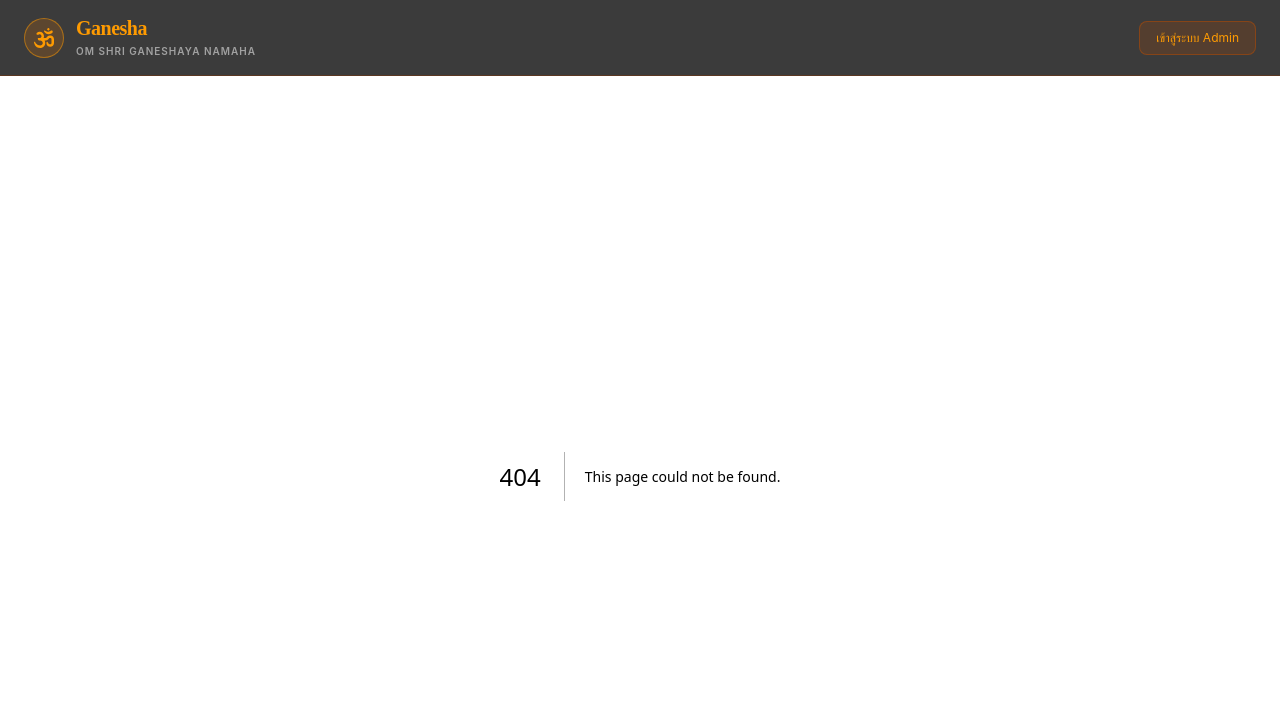
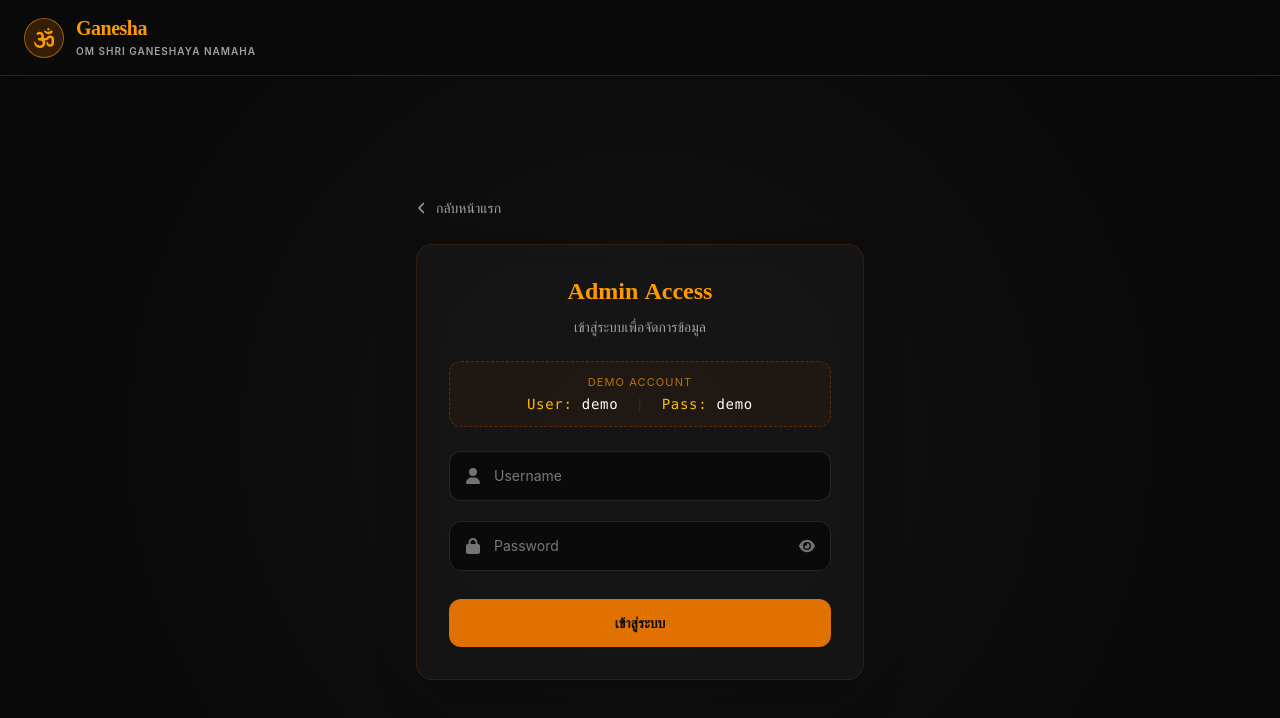
Before and after one commit to weerayosong/ganesha-frontend, a Next.js app: page /admin in a window 1280 px wide. Before the commit this address had no page. Shown: the top 718 px of the page. Built offline with nearby package versions, Linux system fonts and the light colour scheme.

Commit message:
feat: setup /admin route and connect header navigation

```diff
--- /dev/null
+++ b/app/admin/page.tsx
@@ -0,0 +1,28 @@
+import Link from "next/link";
+import { FaChevronLeft } from "react-icons/fa6";
+import LoginForm from "@/components/auth/LoginForm";
+
+export default function AdminPage() {
+    return (
+        <div className="w-full h-full flex flex-col items-center justify-center relative p-6">
+            {/* พื้นหลัง */}
+            <div className="absolute inset-0 pointer-events-none bg-[radial-gradient(circle_at_center,var(--color-dark-900)_0%,var(--color-dark-950)_70%)] z-0"></div>
+
+            <div className="relative z-10 w-full max-w-md flex flex-col">
+                {/* back */}
+                <div className="mb-6">
+                    <Link
+                        href="/"
+                        className="inline-flex items-center gap-2 text-sm text-neutral-400 hover:text-amber-500 transition-colors"
+                    >
+                        <FaChevronLeft className="w-3 h-3" />
+                        <span>กลับหน้าแรก</span>
+                    </Link>
+                </div>
+
+                {/* LoginForm */}
+                <LoginForm />
+            </div>
+        </div>
+    );
+}
--- a/components/auth/LoginForm.tsx
+++ b/components/auth/LoginForm.tsx
@@ -1,16 +1,32 @@
 "use client";
 
-import { FaLock, FaUser } from "react-icons/fa6";
+import { useState } from "react";
+import { FaLock, FaUser, FaEye, FaEyeSlash } from "react-icons/fa6";
 
 export default function LoginForm() {
+    // State สำหรับเปิด/ปิดการมองเห็นรหัสผ่าน
+    const [showPassword, setShowPassword] = useState(false);
+
     return (
         <div className="w-full max-w-md mx-auto bg-neutral-900/80 border border-amber-900/30 p-8 rounded-2xl backdrop-blur-md shadow-2xl animate-in fade-in zoom-in-95 duration-500">
-            <div className="text-center mb-8">
+            <div className="text-center mb-6">
                 <h2 className="text-2xl font-serif font-bold text-amber-500 mb-2">
                     Admin Access
                 </h2>
                 <p className="text-neutral-400 text-sm">
                     เข้าสู่ระบบเพื่อจัดการข้อมูล
+                </p>
+            </div>
+
+            {/* กล่อง Hint สำหรับ Demo (UX ที่ดีสำหรับคนมาเทสระบบ) */}
+            <div className="mb-6 p-3 bg-amber-900/10 border border-dashed border-amber-700/40 rounded-xl text-center">
+                <p className="text-[11px] text-amber-500/70 uppercase tracking-widest mb-1">
+                    Demo Account
+                </p>
+                <p className="text-sm text-amber-400 font-mono tracking-wider">
+                    User: <span className="text-white">demo</span>{" "}
+                    <span className="mx-2 text-amber-900/50">|</span> Pass:{" "}
+                    <span className="text-white">demo</span>
                 </p>
             </div>
 
@@ -32,11 +48,27 @@ export default function LoginForm() {
                     <div className="absolute inset-y-0 left-0 pl-4 flex items-center pointer-events-none">
                         <FaLock className="text-neutral-500 w-4 h-4" />
                     </div>
+
                     <input
-                        type="password"
+                        // สลับ type ตาม state
+                        type={showPassword ? "text" : "password"}
                         placeholder="Password"
-                        className="w-full bg-neutral-950 border border-neutral-800 text-neutral-200 text-sm rounded-xl focus:ring-1 focus:ring-amber-500 focus:border-amber-500 block pl-11 p-3.5 transition-colors outline-none"
+                        // เพิ่ม pr-11 เพื่อไม่ให้ตัวหนังสือวิ่งไปทับไอคอนดวงตาด้านขวา
+                        className="w-full bg-neutral-950 border border-neutral-800 text-neutral-200 text-sm rounded-xl focus:ring-1 focus:ring-amber-500 focus:border-amber-500 block pl-11 pr-11 p-3.5 transition-colors outline-none"
                     />
+
+                    {/* ปุ่มเปิด/ปิดตา */}
+                    <button
+                        type="button"
+                        onClick={() => setShowPassword(!showPassword)}
+                        className="absolute inset-y-0 right-0 pr-4 flex items-center cursor-pointer text-neutral-500 hover:text-amber-500 transition-colors"
+                    >
+                        {showPassword ? (
+                            <FaEyeSlash className="w-4 h-4" />
+                        ) : (
+                            <FaEye className="w-4 h-4" />
+                        )}
+                    </button>
                 </div>
 
                 {/* ปุ่ม Login */}
--- a/components/layout/Header.tsx
+++ b/components/layout/Header.tsx
@@ -1,13 +1,16 @@
 "use client";
 
-import { useState } from "react";
+import Link from "next/link";
+import { usePathname } from "next/navigation";
 import { FaOm } from "react-icons/fa6";
 
 export default function Header() {
-    const [isAdmin, setIsAdmin] = useState(false);
+    // ใช้ usePathname เพื่อเช็คว่าปัจจุบันอยู่หน้าไหน
+    const pathname = usePathname();
+    const isAdminPage = pathname?.startsWith("/admin");
 
     return (
-        <header className="w-full border-b border-amber-900/50 bg-neutral-950/80 backdrop-blur-md px-6 py-4 flex items-center justify-between z-50 relative">
+        <header className="w-full border-b border-amber-900/50 bg-neutral-950/80 backdrop-blur-md px-6 py-4 flex items-center justify-between z-50 relative shrink-0">
             <div className="flex items-center gap-3">
                 <div className="w-10 h-10 rounded-full bg-amber-600/20 border border-amber-500/50 flex items-center justify-center text-amber-500">
                     <FaOm className="w-5 h-5" />
@@ -22,28 +25,17 @@ export default function Header() {
                 </div>
             </div>
 
-            <div>
-                {isAdmin ? (
-                    <div className="flex items-center gap-4">
-                        <span className="text-xs text-amber-500 uppercase tracking-widest font-bold">
-                            Admin Mode
-                        </span>
-                        <button
-                            onClick={() => setIsAdmin(false)}
-                            className="text-xs px-4 py-2 rounded-lg bg-neutral-900 border border-neutral-700 text-neutral-400 hover:text-white hover:border-neutral-500 transition-all cursor-pointer"
-                        >
-                            ออกจากระบบ
-                        </button>
-                    </div>
-                ) : (
-                    <button
-                        onClick={() => setIsAdmin(true)}
-                        className="text-xs px-4 py-2 rounded-lg bg-amber-700/20 border border-amber-700/50 text-amber-500 hover:bg-amber-700/40 transition-all cursor-pointer"
+            {/* ถ้าไม่ได้อยู่หน้า Admin ให้แสดงปุ่มทางเข้า */}
+            {!isAdminPage && (
+                <div>
+                    <Link
+                        href="/admin"
+                        className="text-xs px-4 py-2 rounded-lg bg-amber-700/20 border border-amber-700/50 text-amber-500 hover:bg-amber-700/40 transition-all cursor-pointer inline-block"
                     >
                         เข้าสู่ระบบ Admin
-                    </button>
-                )}
-            </div>
+                    </Link>
+                </div>
+            )}
         </header>
     );
 }
```
